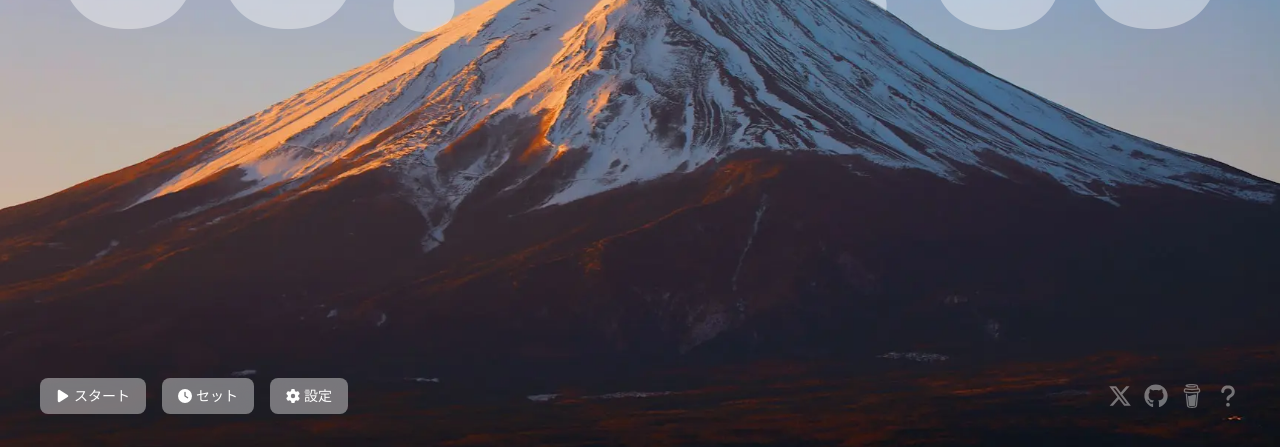
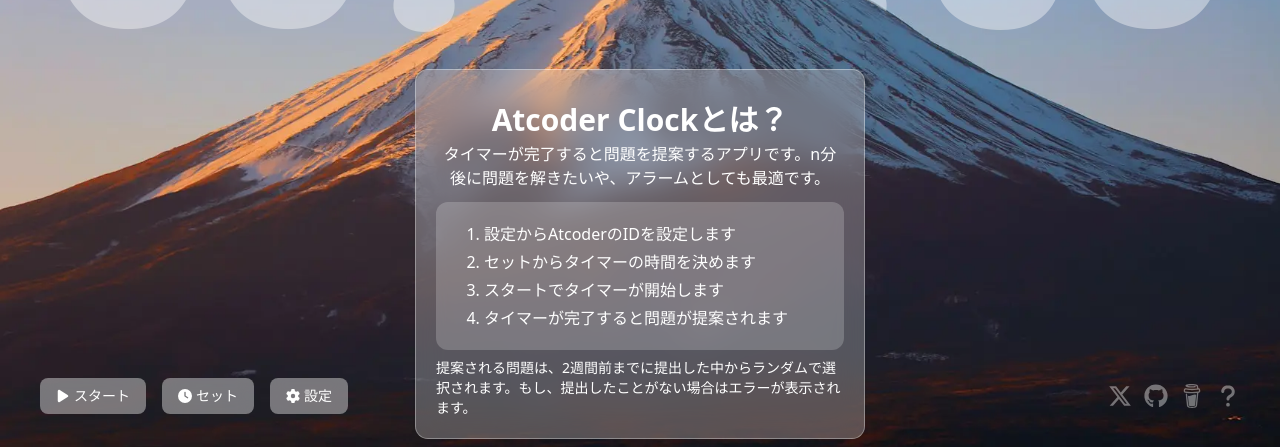
Before and after one commit to zuk246/atcoder-clock, a React (Vite) app: page / in a window 1280 px wide. Shown: the part 346-793 px from the top of the page. Built offline with nearby package versions, Linux system fonts and the light colour scheme.

Commit message:
add: guide

```diff
--- a/src/features/display/index.tsx
+++ b/src/features/display/index.tsx
@@ -35,7 +35,7 @@
                     filter: `${!props.blur ? 'blur(0px)' : 'blur(8px)'}`,
                 }}
             />
-            <div className='fixed z-10 left-1/2 -translate-x-1/2 top-28 text-center text-[240px] max-[1200px]:text-[200px] max-[990px]:text-[160px] max-[810px]:text-[120px] max-[560px]:text-[80px] max-[375px]:text-[40px] font-[900] font-poppins flex items-center'>
+            <div className='fixed z-10 left-1/2 -translate-x-1/2 sm:top-28 top-32 text-center text-[240px] max-[1200px]:text-[200px] max-[990px]:text-[160px] max-[810px]:text-[120px] max-[560px]:text-[80px] max-[375px]:text-[40px] font-[900] font-poppins flex items-center'>
                 <div className={COMMON_CLASS_NAME_NUMBER}>
                     {hours.toString().length == 2 ? hours.toString()[0] : '0'}
                 </div>
--- /dev/null
+++ b/src/features/guide/index.tsx
@@ -0,0 +1,40 @@
+import { Transition } from '@headlessui/react';
+
+type Props = {
+    display: boolean;
+};
+
+export default function Guide(props: Props) {
+    return (
+        <Transition
+            show={props.display}
+            enter='transition-opacity duration-700'
+            enterFrom='opacity-0'
+            enterTo='opacity-100'
+            leave='transition-opacity duration-300'
+            leaveFrom='opacity-100'
+            leaveTo='opacity-0'
+            className='sm:max-w-md fixed w-full sm:top-[26rem] sm:bottom-auto bottom-0 sm:p-5 sm:pt-8 p-5 pt-10 left-1/2 -translate-x-1/2 rounded-xl bg-white/25 shadow ring-1 ring-white/50 backdrop-blur-lg z-40'
+        >
+            <div>
+                <h2 className='text-center text-3xl text-white font-bold line-clamp-1'>
+                    Atcoder Clockとは？
+                </h2>
+                <p className='text-center text-white mt-1'>
+                    タイマーが完了すると問題を提案するアプリです。n分後に問題を解きたいや、アラームとしても最適です。
+                </p>
+            </div>
+            <ul className='text-white p-5 bg-white/20 rounded-xl mt-3 list-decimal pl-12 pr-6 flex flex-col gap-1'>
+                <li>設定からAtcoderのIDを設定します</li>
+                <li>セットからタイマーの時間を決めます</li>
+                <li>スタートでタイマーが開始します</li>
+                <li>タイマーが完了すると問題が提案されます</li>
+            </ul>
+            <div className='text-white mt-2'>
+                <p className='text-sm'>
+                    提案される問題は、2週間前までに提出した中からランダムで選択されます。もし、提出したことがない場合はエラーが表示されます。
+                </p>
+            </div>
+        </Transition>
+    );
+}
```
